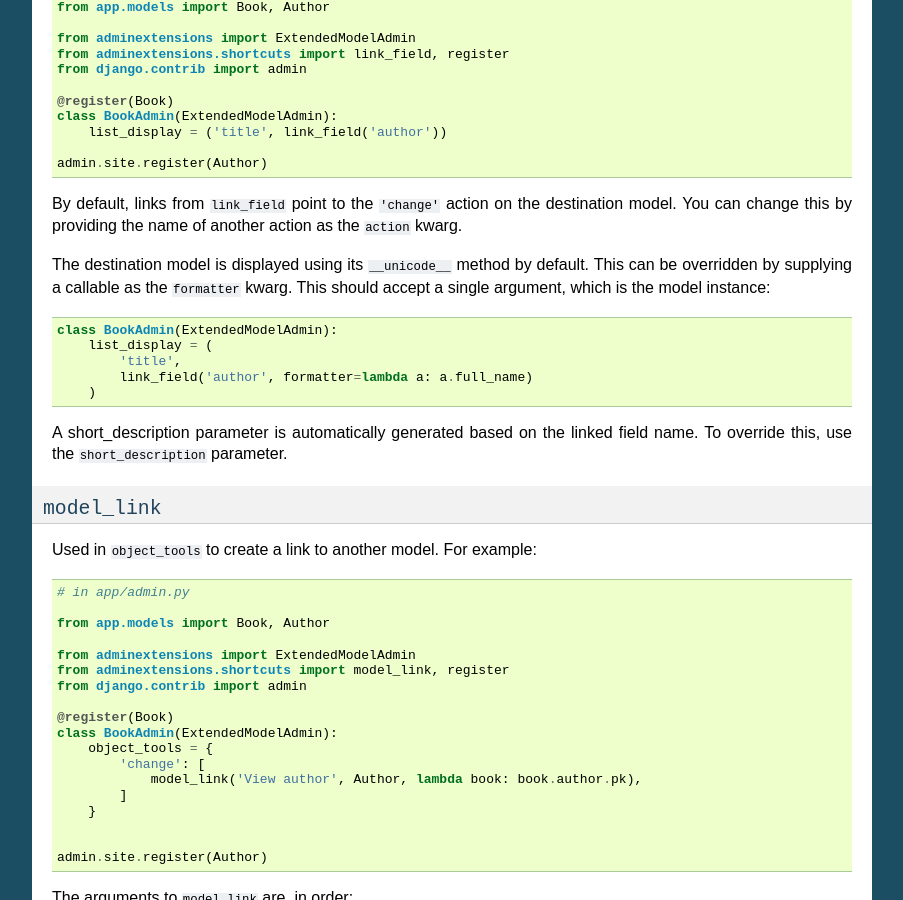
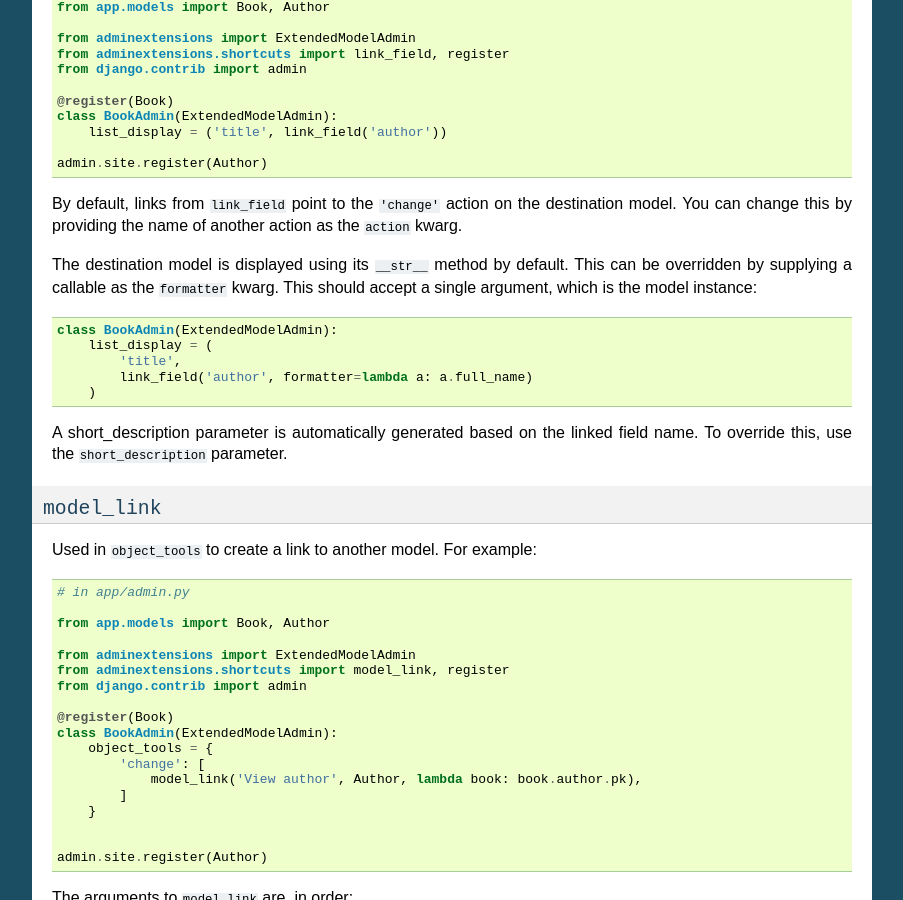
Before and after one commit to ionata-archive/django-admin-extensions, a Sphinx documentation site: the page built from docs/shortcuts.rst, in a window 1280 px wide and 900 px high, scrolled down 587 px. Shown: the whole window, without its empty margins (198-1101 px from the left). Built offline with Sphinx 7.4.7, drawn with Linux system fonts in a browser that asks for light colours; some of the changed text lies outside the part shown.

Commit message:
Make Python 3 compabitble using six

```diff
--- a/docs/shortcuts.rst
+++ b/docs/shortcuts.rst
@@ -52,7 +52,7 @@ By default, links from ``link_field`` point to the ``'change'`` action on the
 destination model. You can change this by providing the name of another action
 as the ``action`` kwarg.
 
-The destination model is displayed using its ``__unicode__`` method by default.
+The destination model is displayed using its ``__str__`` method by default.
 This can be overridden by supplying a callable as the ``formatter`` kwarg. This
 should accept a single argument, which is the model instance::
 
@@ -213,7 +213,7 @@ The list of models is just plain text by default. Links to the models can be
 printed instead, by supplying ``linked=True`` to
 ``serialized_many_to_many_field``.
 
-The destination models are displayed using their ``__unicode__`` method by
+The destination models are displayed using their ``__str__`` method by
 default.  This can be overridden by supplying a callable as the ``formatter``
 kwarg. This should accept a single argument, which is the model instance::
 
@@ -243,7 +243,7 @@ field name. To override this, use the ``short_description`` parameter::
 
 The ``related_field`` shows a field on a related model in the change list.
 This is used to display extra data on a related model when the default of
-using the ``__unicode__`` method on the model does not suffice.  It can take
+using the ``__str__`` method on the model does not suffice.  It can take
 three arguments, with ``field`` being the only required argument.
 
 ``field`` is the double-underscore-delimited path to the field to display,
```
Also changed, not shown: 2 other files.
